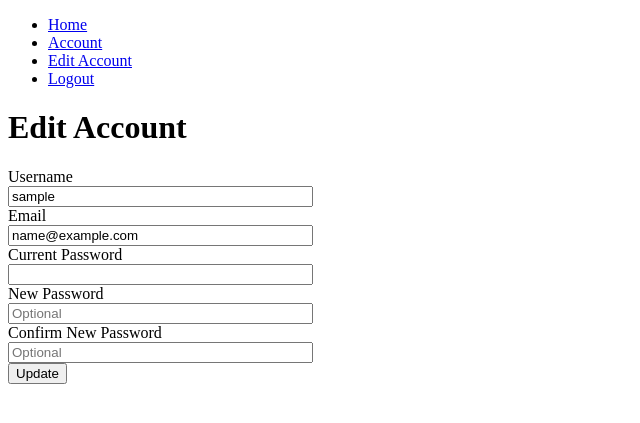
After one commit to DenGrif/Flask_Zero, a Flask app: page /account/edit in a window 1280 px wide. The commit adds this page. Shown: the top 423 px of the page, without its empty margins (0-640 px from the left). Run offline with Flask 3, Linux system fonts and the light colour scheme; the visitor is signed in with stand-in values (Sample User, id 1).

Commit message:
Add_Edit_Account_28.11.24

```diff
--- a/app/forms.py
+++ b/app/forms.py
@@ -5,6 +5,32 @@ from wtforms.validators import DataRequired, Length, Email, EqualTo, ValidationE
 # Валидатор EqualTo нужен для того, чтобы сравнивать значения в полях паролей и узнавать, точно ли они одинаковые.
 # 2. Импортируем модель User из нашего модуля:
 from app.models import User
+from flask_login import current_user
+
+
+class UpdateAccountForm(FlaskForm):
+    username = StringField('Username', validators=[DataRequired(), Length(min=2, max=35)])
+    email = StringField('Email', validators=[DataRequired(), Email()])
+    current_password = PasswordField('Current Password', validators=[DataRequired()])
+    new_password = PasswordField('New Password', validators=[Length(min=6)], render_kw={"placeholder": "Optional"})
+    confirm_new_password = PasswordField(
+        'Confirm New Password',
+        validators=[EqualTo('new_password', message="Passwords must match")],
+        render_kw={"placeholder": "Optional"}
+    )
+    submit = SubmitField('Update')
+
+    def validate_username(self, username):
+        if username.data != current_user.username:
+            user = User.query.filter_by(username=username.data).first()
+            if user:
+                raise ValidationError('Такое имя уже существует.')
+
+    def validate_email(self, email):
+        if email.data != current_user.email:
+            user = User.query.filter_by(email=email.data).first()
+            if user:
+                raise ValidationError('Такая почта уже используется.')
 
 # 3. Создаём класс RegistrationForm, который будет создавать форму:
 class RegistrationForm(FlaskForm):
--- a/app/routes.py
+++ b/app/routes.py
@@ -5,7 +5,7 @@ from flask import render_template, request, redirect, url_for, flash
 from flask_login import login_user, logout_user, current_user, login_required
 from app.models import User
 from app import models, forms, app, db, bcrypt
-from app.forms import RegistrationForm, LoginForm
+from app.forms import RegistrationForm, LoginForm, UpdateAccountForm
 
 
 # 2. Создаём маршрут для главной страницы. Пока она будет пустой, мы ее заполним позже.
@@ -54,8 +54,38 @@ def logout():
     logout_user()
     return redirect(url_for('home'))
 
-# 6. Создаём маршрут для отображения страницы аккаунта. Декоратор login_required требует, чтобы пользователь был авторизирован.
+# 6. Создаём маршрут для отображения страницы аккаунта.
+# Декоратор login_required требует, чтобы пользователь был авторизирован.
 @app.route('/account')
 @login_required
 def account():
     return render_template('account.html')
+
+@app.route('/account/edit', methods=['GET', 'POST'])
+@login_required
+def edit_account():
+    form = UpdateAccountForm()
+    if form.validate_on_submit():
+        # Проверяем текущий пароль
+        if not bcrypt.check_password_hash(current_user.password, form.current_password.data):
+            flash('Invalid current password', 'danger')
+        else:
+            # Обновляем данные пользователя
+            current_user.username = form.username.data
+            current_user.email = form.email.data
+
+            # Если введён новый пароль, обновляем его
+            if form.new_password.data:
+                hashed_password = bcrypt.generate_password_hash(form.new_password.data).decode('utf-8')
+                current_user.password = hashed_password
+
+            db.session.commit()
+            flash('Your account has been updated!', 'success')
+            return redirect(url_for('account'))
+
+    elif request.method == 'GET':
+        # Заполняем форму текущими данными пользователя
+        form.username.data = current_user.username
+        form.email.data = current_user.email
+
+    return render_template('edit_account.html', form=form)
--- a/app/templates/base.html
+++ b/app/templates/base.html
@@ -2,9 +2,9 @@
 <html lang="en">
 <head>
     <meta charset="UTF-8">
+    <meta name="viewport" content="width=device-width, initial-scale=1.0">
     <title>
         {% block title %}
-
         {% endblock %}
     </title>
 </head>
@@ -14,6 +14,7 @@
             <li><a href="{{ url_for('home') }}">Home</a></li>
             {% if current_user.is_authenticated %}
                 <li><a href="{{ url_for('account') }}">Account</a></li>
+                <li><a href="{{ url_for('edit_account') }}">Edit Account</a></li> <!-- Добавлено здесь -->
                 <li><a href="{{ url_for('logout') }}">Logout</a></li>
             {% else %}
                 <li><a href="{{ url_for('login') }}">Login</a></li>
@@ -32,7 +33,6 @@
     </div>
     <div>
         {% block content %}
-
         {% endblock %}
     </div>
 </body>
--- /dev/null
+++ b/app/templates/edit_account.html
@@ -0,0 +1,35 @@
+{% extends "base.html" %}
+
+{% block title %}
+Edit Account
+{% endblock %}
+
+{% block content %}
+<h1>Edit Account</h1>
+<form method="POST" action="{{ url_for('edit_account') }}">
+    {{ form.hidden_tag() }}
+    <div>
+        {{ form.username.label }}<br>
+        {{ form.username(size=35) }}
+    </div>
+    <div>
+        {{ form.email.label }}<br>
+        {{ form.email(size=35) }}
+    </div>
+    <div>
+        {{ form.current_password.label }}<br>
+        {{ form.current_password(size=35) }}
+    </div>
+    <div>
+        {{ form.new_password.label }}<br>
+        {{ form.new_password(size=35) }}
+    </div>
+    <div>
+        {{ form.confirm_new_password.label }}<br>
+        {{ form.confirm_new_password(size=35) }}
+    </div>
+    <div>
+        {{ form.submit() }}
+    </div>
+</form>
+{% endblock %}
```
